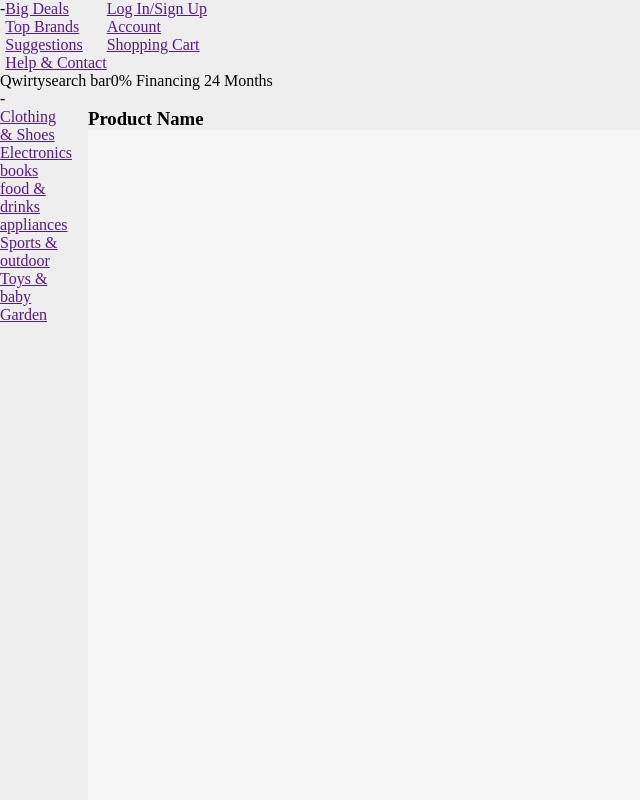
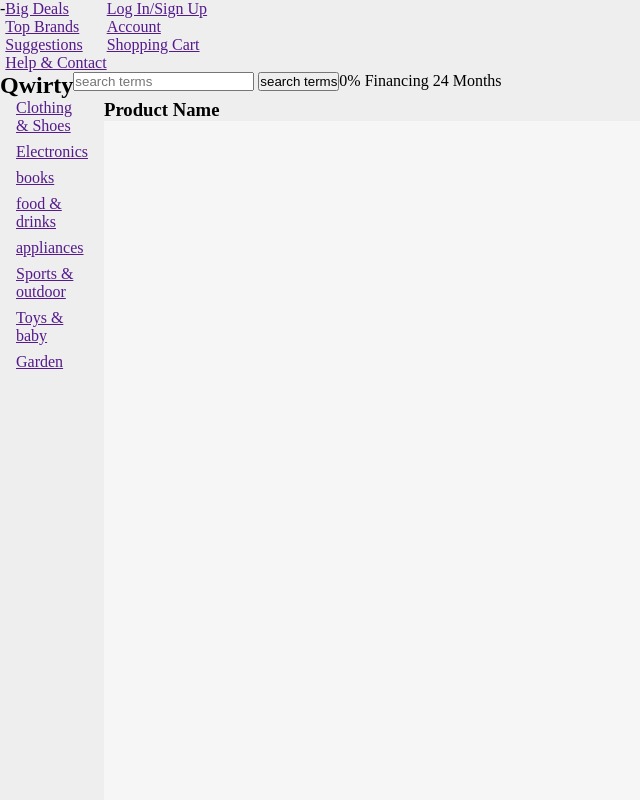
Before and after one commit to easi-d-hatchett/Secure_the_Vault, a plain HTML site: page Website_practice/index.html in a window 1280 px wide. Shown: the top 800 px of the page, without its empty margins (0-640 px from the left). Drawn offline with Linux system fonts and the light colour scheme.

Commit message:
i added style to my page for all of my elements

```diff
--- a/Website_practice/index.css
+++ b/Website_practice/index.css
@@ -21,7 +21,7 @@ header {
   }
   main {
     display: flex;
-    flex: 15;
+    flex: 13;
     flex-direction: row;
     gap: 1rem;
   }
@@ -29,3 +29,10 @@ header {
     display: flex;
     flex: 8;
   }
+  .main_nav {
+    display: flex;
+    flex-direction: column;
+    flex: 1;
+    gap: 0.5rem;
+    margin-left: 1rem;
+  }
--- a/Website_practice/index.html
+++ b/Website_practice/index.html
@@ -20,11 +20,14 @@
         <section class="top_items"><a href="">Shopping Cart</a></section>
         </nav>
 </header>
-<aside>
-    <section>Qwirty</section>
-    <section>search bar</section>
-    <section>0% Financing 24 Months</section>
-</aside>   -
+<aside class="qwirty_search_financing">
+    <h2 class="logo">Qwirty</h2>
+    <div class="search-container">
+      <input type="text" placeholder="search terms" />
+      <button type="submit">search terms</button>
+    </div>
+    <section class="financing">0% Financing 24 Months</section>
+    </aside>
 <main>
     <nav class="main_nav">
         <section><a href="">Clothing & Shoes</a></section>
```
